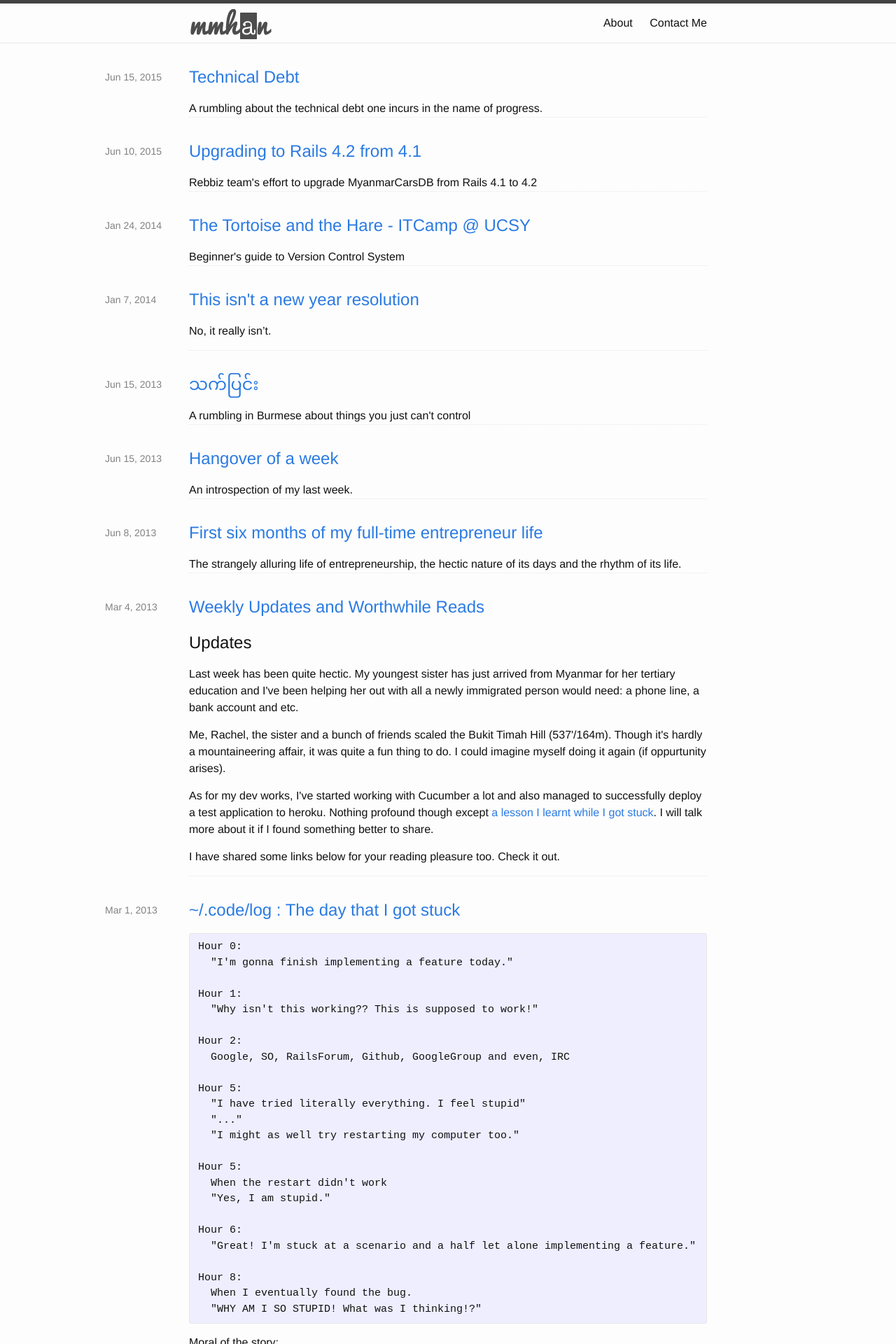
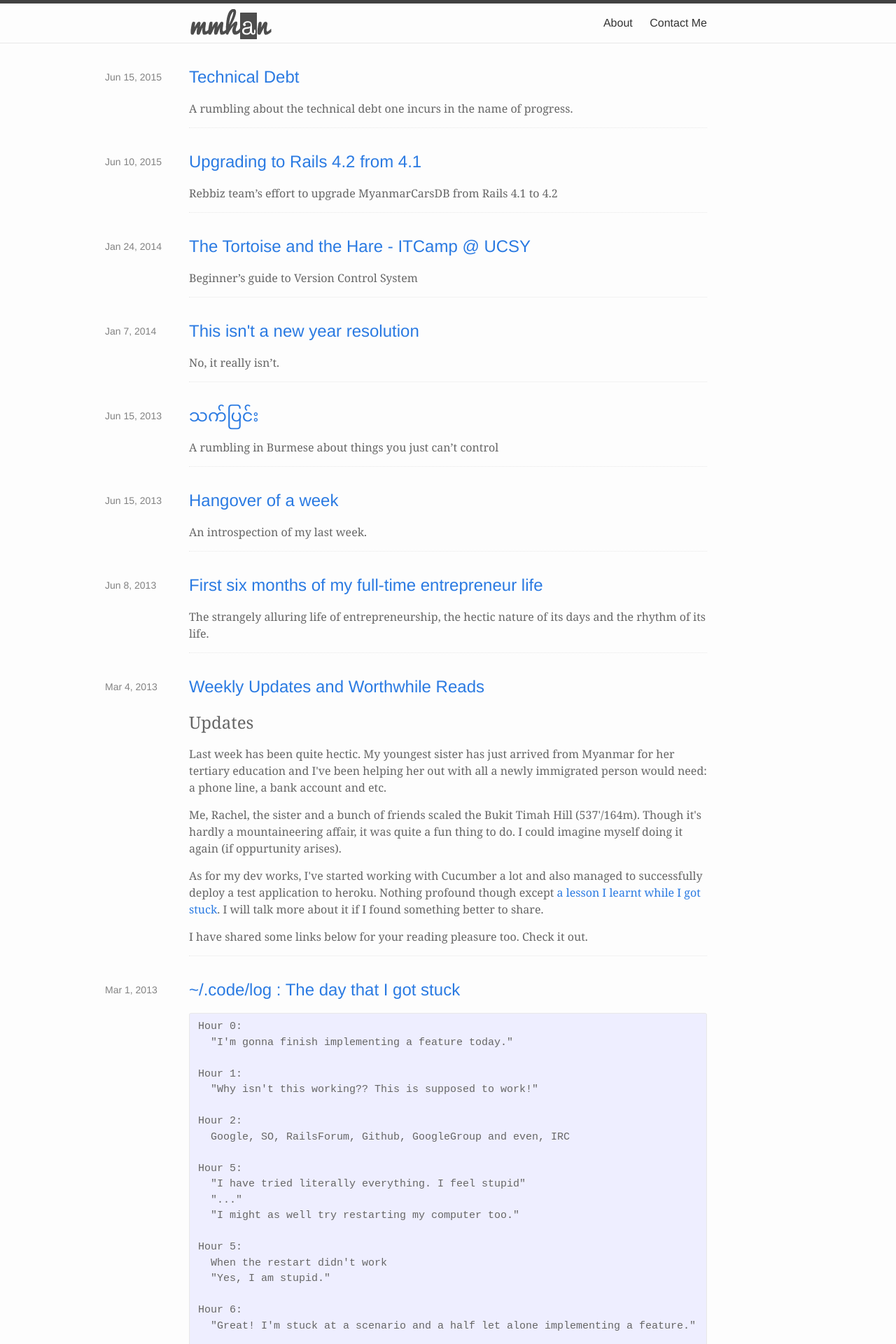
Before and after one commit to mmhan/jekyll-test, a Jekyll site: the page built from index.html, in a window 1280 px wide. Shown: the top 1920 px of the page at 70% size. Built offline with Jekyll 4.4.1, drawn with Linux system fonts in a browser that asks for light colours; nearby versions of some CDN libraries; Markdown is read by kramdown in place of the engine named in the settings; the list of posts is cut into pages by our own code.

Commit message:
CSS changes

```diff
--- a/_posts/2013-06-15-သက်ပြင်း.html
+++ b/_posts/2013-06-15-သက်ပြင်း.html
@@ -3,7 +3,7 @@
 title: သက်ပြင်း
 date: 2013-06-15 21:24:19.000000000 +06:30
 categories:
-- Writings
+- Thoughts
 tags:
 - MM
 status: publish
--- a/_sass/_layout.scss
+++ b/_sass/_layout.scss
@@ -216,7 +216,12 @@
     }
 }
 
+.excerpt {
+    font-family: $accent-font-family;
+    color: #666;
+}
 .post-content {
+    font-family: $accent-font-family;
     margin-bottom: $spacing-unit;
 
     h2 {
--- a/css/main.scss
+++ b/css/main.scss
@@ -7,13 +7,14 @@
 
 // Our variables
 $base-font-family: Helvetica, Arial, sans-serif;
+$accent-font-family: Georgia, Times, serif;
 $base-font-size:   16px;
 $small-font-size:  $base-font-size * 0.875;
 $base-line-height: 1.5;
 
 $spacing-unit:     30px;
 
-$text-color:       #111;
+$text-color:       #333;
 $background-color: #fdfdfd;
 $brand-color:      #2a7ae2;
 
--- a/index.html
+++ b/index.html
@@ -8,22 +8,29 @@
     {% for post in paginator.posts %}
       {% if post.external_url %}
       <li class="external">
-        <time class="post-meta">{{ post.date | date: "%b %-d, %Y" }}</time>
+        <div class="post-meta">
+          <time>{{ post.date | date: "%b %-d, %Y" }}</time>
+        </div>
         <h2>
           <a class="post-link" href="{{ post.external_url }}" target="_blank">
             {{ post.title }}
             <i class="fa fa-external-link"></i>
           </a>
         </h2>
-        {{ post.excerpt }}
+        <div class="excerpt">
+          {{ post.excerpt | markdownify }}
+        </div>
       {% else %}
-      <li>
-        <span class="post-meta">{{ post.date | date: "%b %-d, %Y" }}</span>
+      <li class="{{ post.category | first }}">
+        <div class="post-meta">
+          <time>{{ post.date | date: "%b %-d, %Y" }}</time>
+        </div>
         <h2>
           <a class="post-link" href="{{ post.url | prepend: site.baseurl }}">{{ post.title }}</a>
         </h2>
-        {{ post.excerpt }}
-      </li>
+        <div class="excerpt">
+          {{ post.excerpt | markdownify }}
+        </div>
       {% endif %}
     {% endfor %}
   </ul>
```
